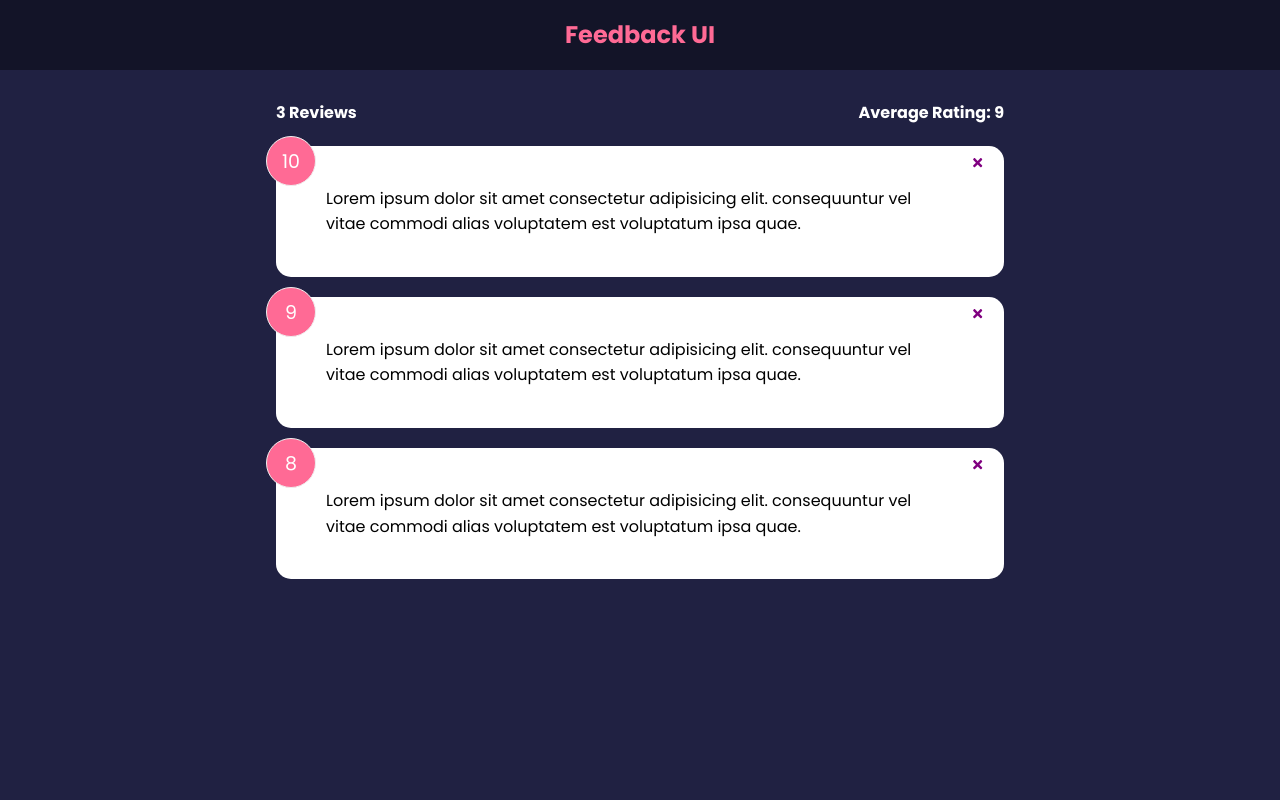
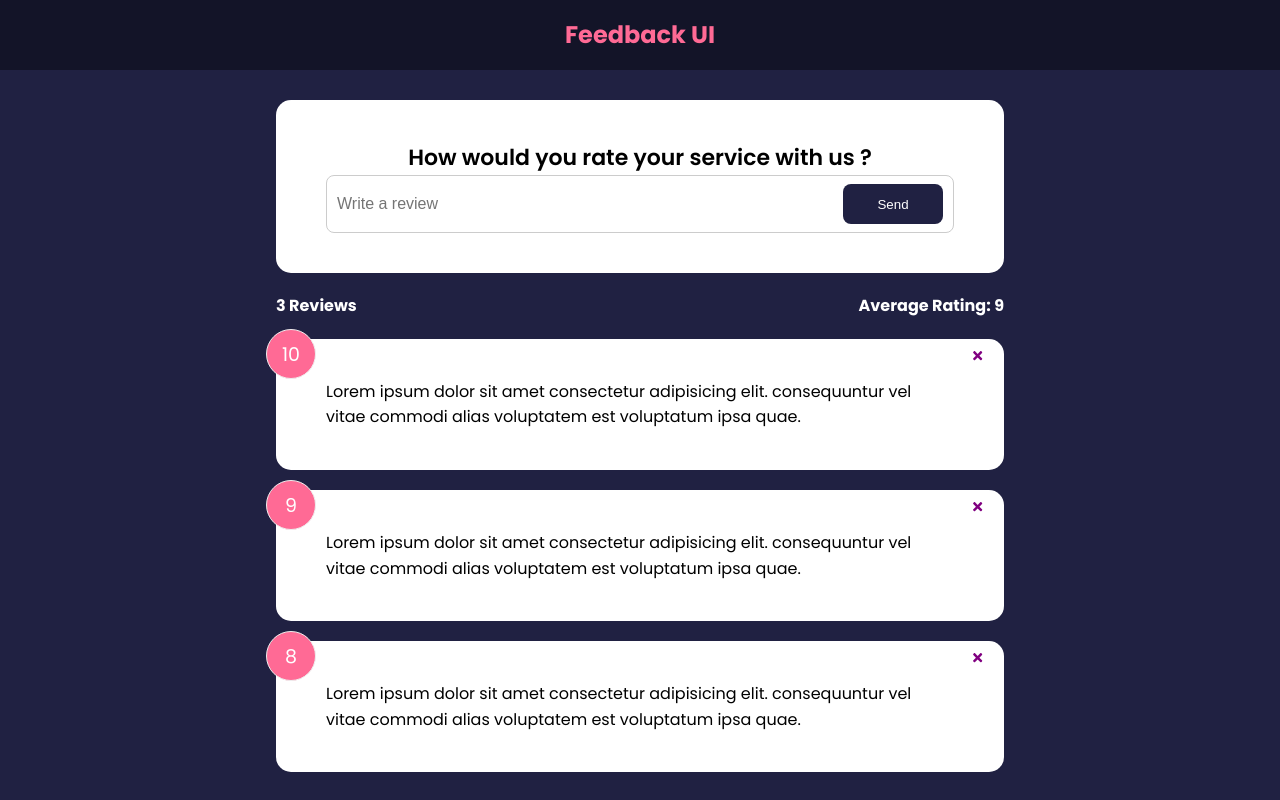
Before and after one commit to Kateryna-Borysenko/feedback-app, a React (Create React App) app: page / in a window 1280 px wide. Built offline with nearby package versions, Linux system fonts and the light colour scheme.

Commit message:
Added button component

```diff
--- a/src/App.js
+++ b/src/App.js
@@ -3,6 +3,7 @@
 import FeedbackData from './data/FeedbackData'
 import FeedbackList from './components/FeedbackList'
 import FeedbackStats from './components/FeedbackStats'
+import FeedbackForm from './components/FeedbackForm'
 
 function App() {
   const [feedback, setFeedback] = useState(FeedbackData)
@@ -18,6 +19,7 @@
     <>
       <Header />
       <div className='container'>
+        <FeedbackForm />
         <FeedbackStats feedback={feedback} />
         <FeedbackList feedback={feedback} handleDelete={deleteFeedback} />
       </div>
--- /dev/null
+++ b/src/components/FeedbackForm.jsx
@@ -0,0 +1,31 @@
+import { useState } from 'react'
+import Button from './shared/Button'
+import Card from './shared/Card'
+
+function FeedbackForm() {
+  const [text, setText] = useState('')
+
+  const handleTextChange = (e) => {
+    setText(e.target.value)
+  }
+  return (
+    <Card>
+      <form>
+        <h2>How would you rate your service with us ?</h2>
+        {/* Todo: rating select component */}
+        <div className='input-group'>
+          {/* input:text button:submit */}
+          <input
+            onChange={handleTextChange}
+            type='text'
+            placeholder='Write a review'
+            value={text}
+          />
+          <Button type='submit'>Send</Button>
+        </div>
+      </form>
+    </Card>
+  )
+}
+
+export default FeedbackForm
--- /dev/null
+++ b/src/components/shared/Button.jsx
@@ -0,0 +1,22 @@
+import PropTypes from 'prop-types'
+
+function Button({ children, version, type, isDisabled }) {
+  return (
+    <button type={type} disabled={isDisabled} className={`btn btn-${version}`}>
+      {children}
+    </button>
+  )
+}
+
+Button.defaultProps = {
+  version: 'primary',
+  type: 'button',
+  isDisabled: false,
+}
+
+Button.propTypes = {
+  children: PropTypes.node.isRequired,
+  version: PropTypes.string,
+  isDisabled: PropTypes.bool,
+}
+export default Button
```
